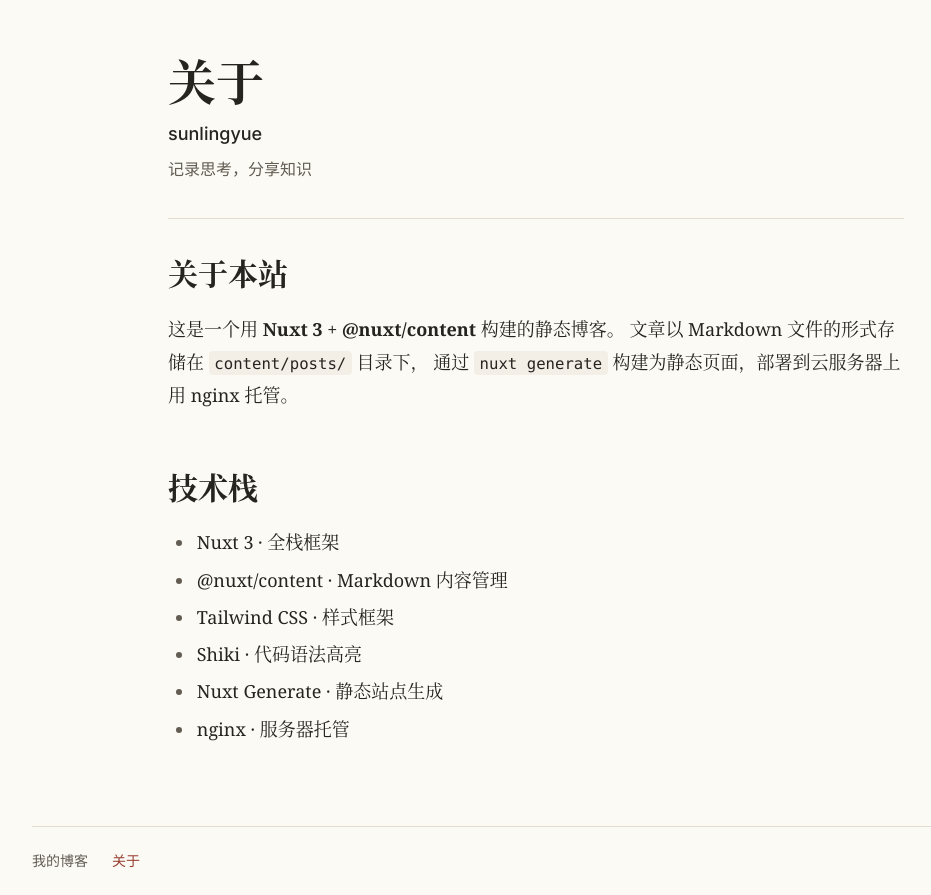
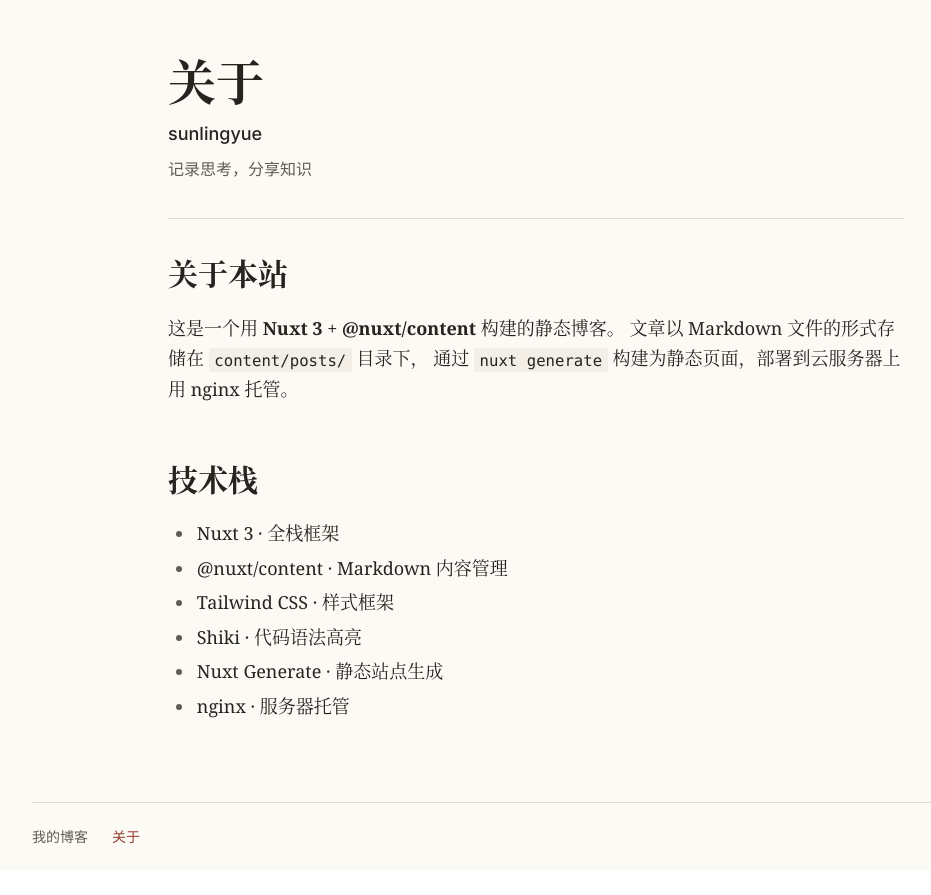
Before and after one commit to Carpe912/blog-website, a Nuxt app in the folder frontend/: page /about in a window 1280 px wide. Shown: the whole page, without its empty margins (104-1035 px from the left). After the commit the page ends 871 px from the top, so only its background shows below. Built offline with nearby package versions, Linux system fonts and the light colour scheme.

Commit message:
收紧文章正文行距

```diff
--- a/frontend/assets/css/article.css
+++ b/frontend/assets/css/article.css
@@ -12,7 +12,7 @@
 
   font-family: var(--reader-body-font);
   font-size: clamp(1.0625rem, 1rem + 0.25vw, 1.125rem);
-  line-height: 1.85;
+  line-height: 1.7;
   color: var(--doc-text);
   overflow-wrap: break-word;
   font-feature-settings: 'kern' 1;
```
